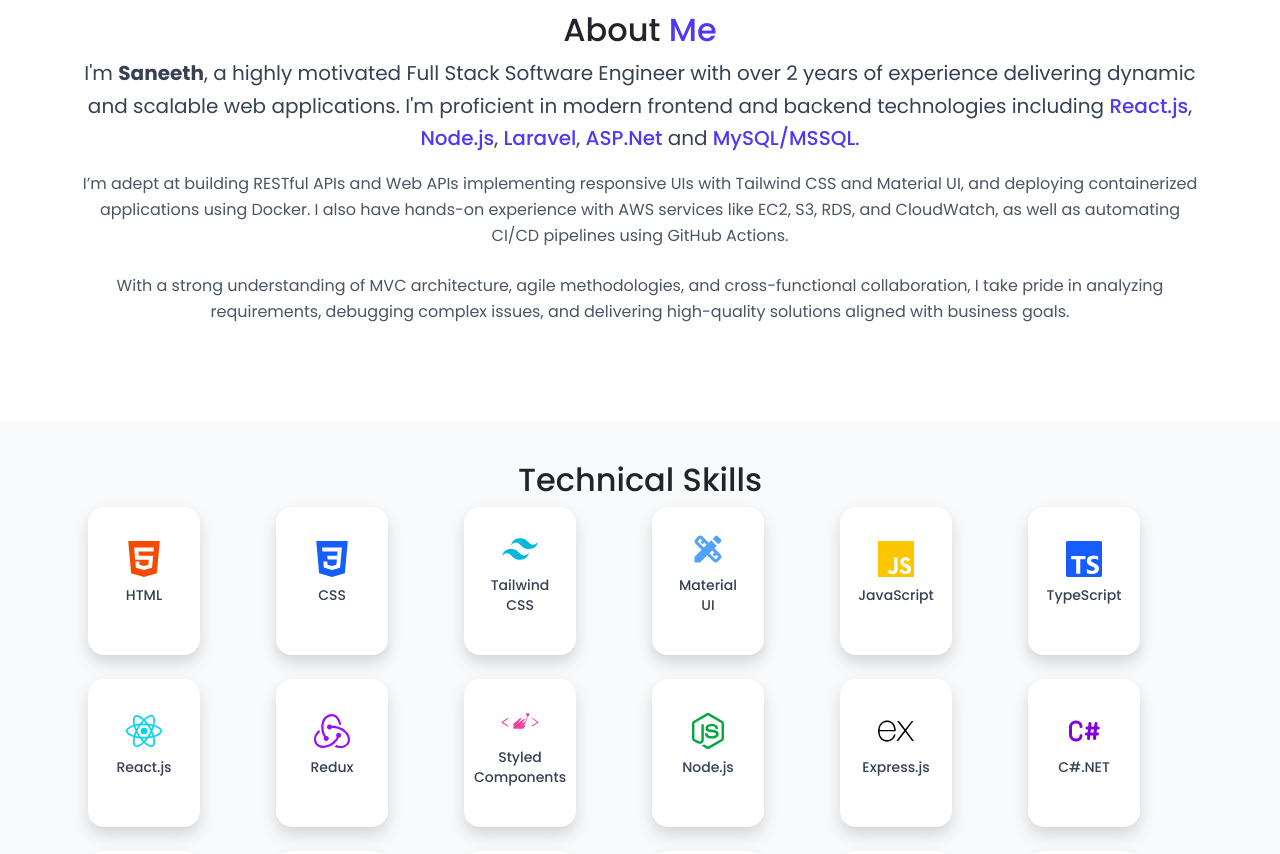
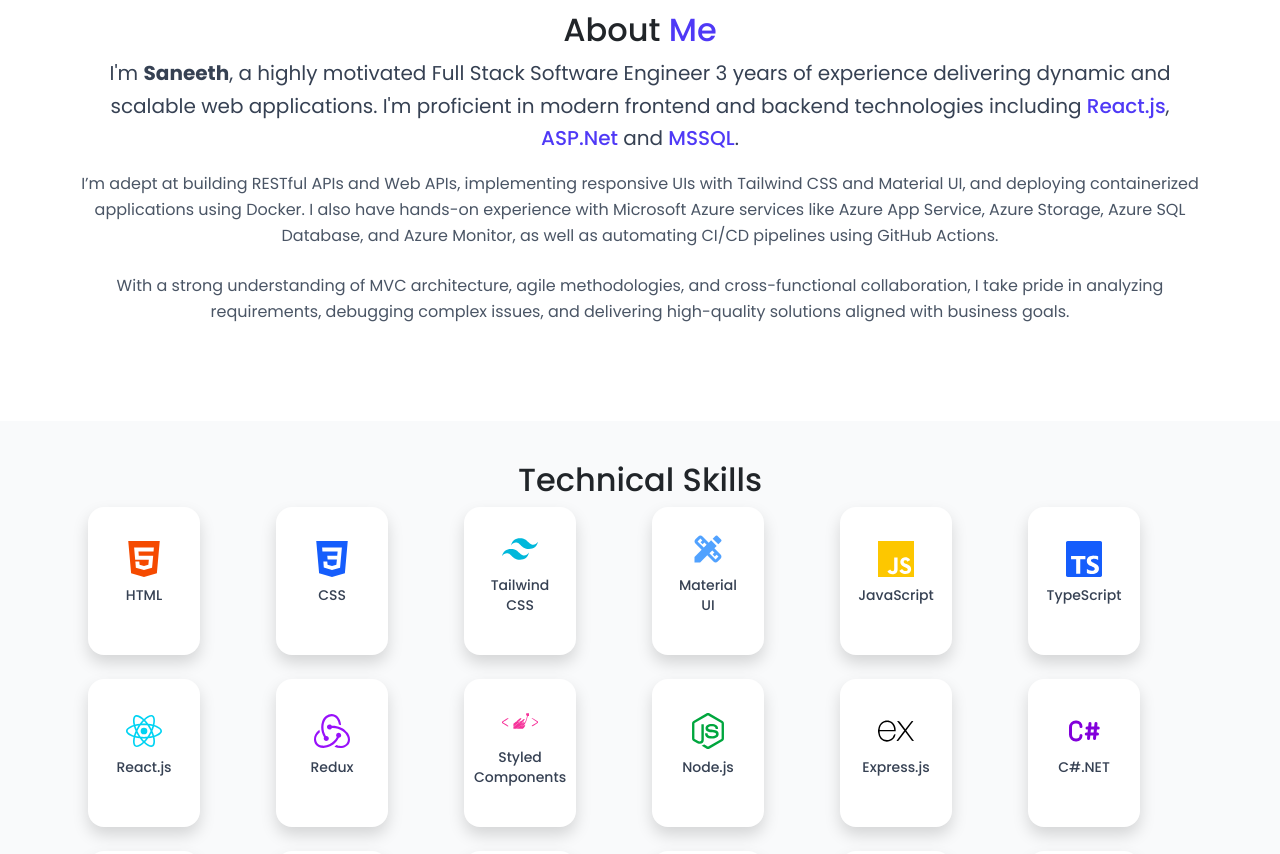
Before and after one commit to alasaneeth/saneeth-portfolio, a React (Vite) app: page / in a window 1280 px wide. Shown: the part 880-1734 px from the top of the page. Built offline with nearby package versions, Linux system fonts and the light colour scheme.

Commit message:
Update About page

```diff
--- a/src/components/Pages/About.tsx
+++ b/src/components/Pages/About.tsx
@@ -8,20 +8,21 @@ const About = () => {
           About <span className="text-indigo-600">Me</span>
         </h2>
         <p className="text-lg md:text-xl text-gray-700 leading-relaxed mb-6">
-          I'm <strong>Saneeth</strong>, a highly motivated Full Stack Software Engineer with over 2 years
+          I'm <strong>Saneeth</strong>, a highly motivated Full Stack Software Engineer 3 years
           of experience delivering dynamic and scalable web applications. I'm proficient in modern frontend
           and backend technologies including <span className="text-indigo-600 font-medium">React.js</span>,
-          <span className="text-indigo-600 font-medium"> Node.js</span>,
-          <span className="text-indigo-600 font-medium"> Laravel</span>,
+
           <span className="text-indigo-600 font-medium"> ASP.Net </span>
            and
-          <span className="text-indigo-600 font-medium"> MySQL/MSSQL</span>.
+          <span className="text-indigo-600 font-medium"> MSSQL</span>.
         </p>
         <p className="text-base text-gray-600 leading-relaxed mb-4">
-          I’m adept at building RESTful APIs and Web APIs implementing responsive UIs with Tailwind CSS and Material UI,
-          and deploying containerized applications using Docker. I also have hands-on experience with AWS
-          services like EC2, S3, RDS, and CloudWatch, as well as automating CI/CD pipelines using GitHub Actions.
+          I’m adept at building RESTful APIs and Web APIs, implementing responsive UIs with Tailwind CSS and Material UI,
+          and deploying containerized applications using Docker. I also have hands-on experience with Microsoft Azure
+          services like Azure App Service, Azure Storage, Azure SQL Database, and Azure Monitor, as well as automating CI/CD
+          pipelines using GitHub Actions.
         </p>
+
         <p className="text-base text-gray-600 leading-relaxed mb-6">
           With a strong understanding of MVC architecture, agile methodologies, and cross-functional
           collaboration, I take pride in analyzing requirements, debugging complex issues, and delivering
```
